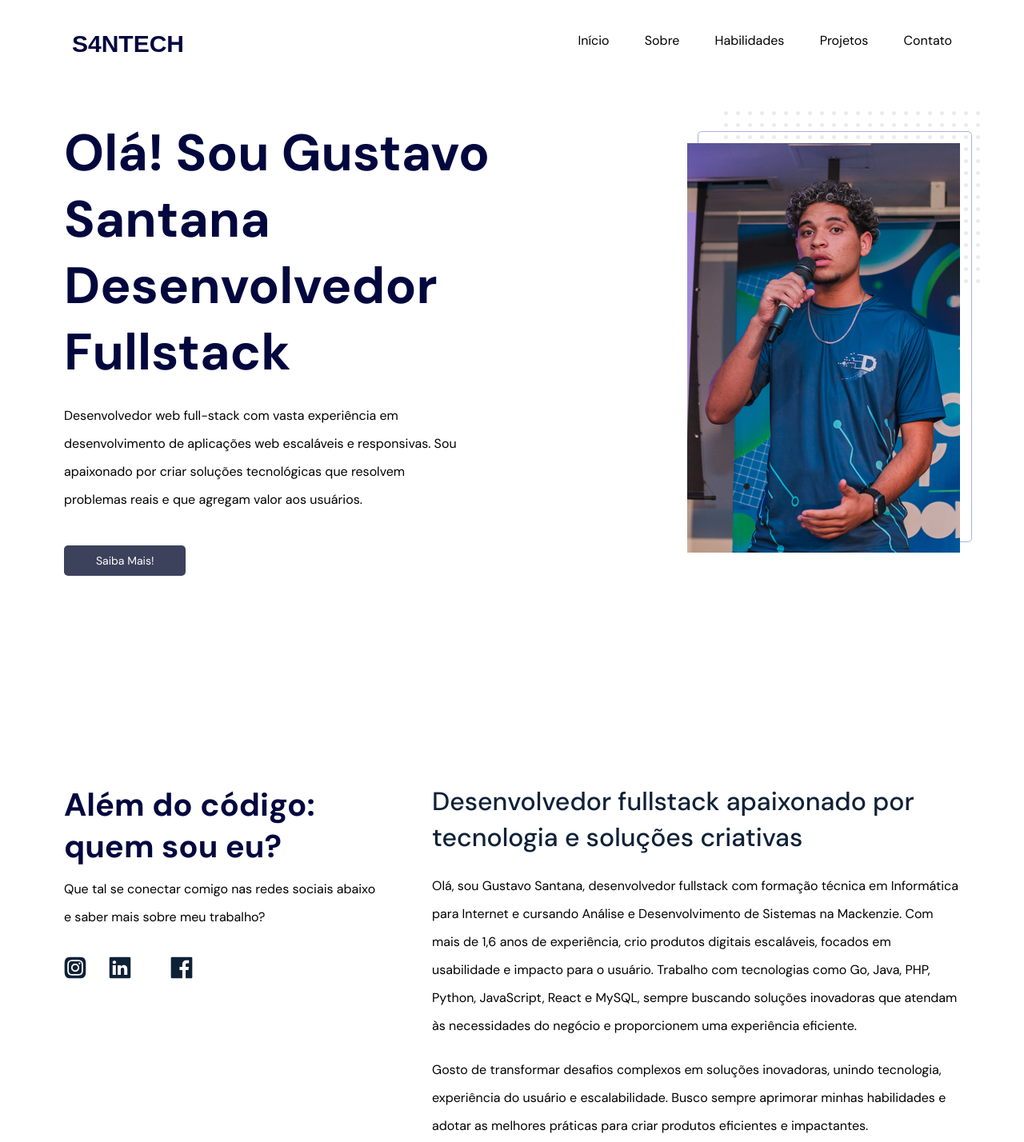
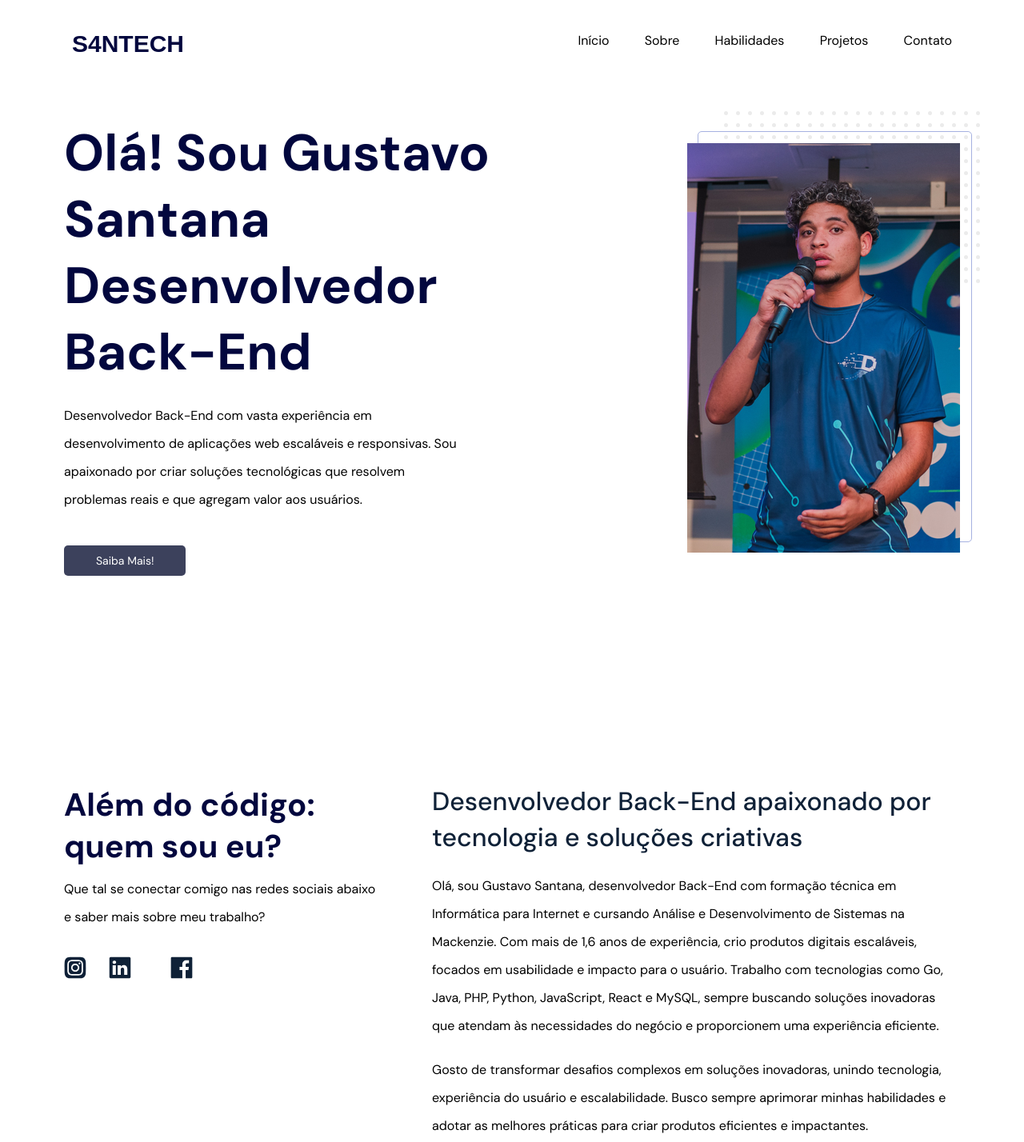
Before and after one commit to devGustavoCSantana/PortifolioGustavo, a plain HTML site: page index.html in a window 1280 px wide. Shown: the top 1428 px of the page at 80% size. Drawn offline with Linux system fonts and the light colour scheme.

Commit message:
Descrição das modificações

```diff
--- a/index.html
+++ b/index.html
@@ -47,9 +47,9 @@
     <!-- header -->
     <header id="header" class="max-width">
       <div class="header__left">
-        <h1>Olá! Sou Gustavo Santana Desenvolvedor Fullstack</h1>
+        <h1>Olá! Sou Gustavo Santana Desenvolvedor Back-End</h1>
         <p>
-          Desenvolvedor web full-stack com vasta experiência em desenvolvimento
+          Desenvolvedor Back-End com vasta experiência em desenvolvimento
           de aplicações web escaláveis e responsivas. Sou apaixonado por criar
           soluções tecnológicas que resolvem problemas reais e que agregam valor
           aos usuários.
@@ -93,10 +93,10 @@
       </div>
       <div class="about__right">
         <h3 class="tertiary-title mb-m">
-          Desenvolvedor fullstack apaixonado por tecnologia e soluções criativas
+          Desenvolvedor Back-End apaixonado por tecnologia e soluções criativas
         </h3>
         <p>
-          Olá, sou Gustavo Santana, desenvolvedor fullstack com formação técnica em Informática para Internet e
+          Olá, sou Gustavo Santana, desenvolvedor Back-End com formação técnica em Informática para Internet e
           cursando Análise e Desenvolvimento de Sistemas na Mackenzie.
 
           Com mais de 1,6 anos de experiência, crio produtos digitais escaláveis, focados em usabilidade e impacto para o usuário.
```
